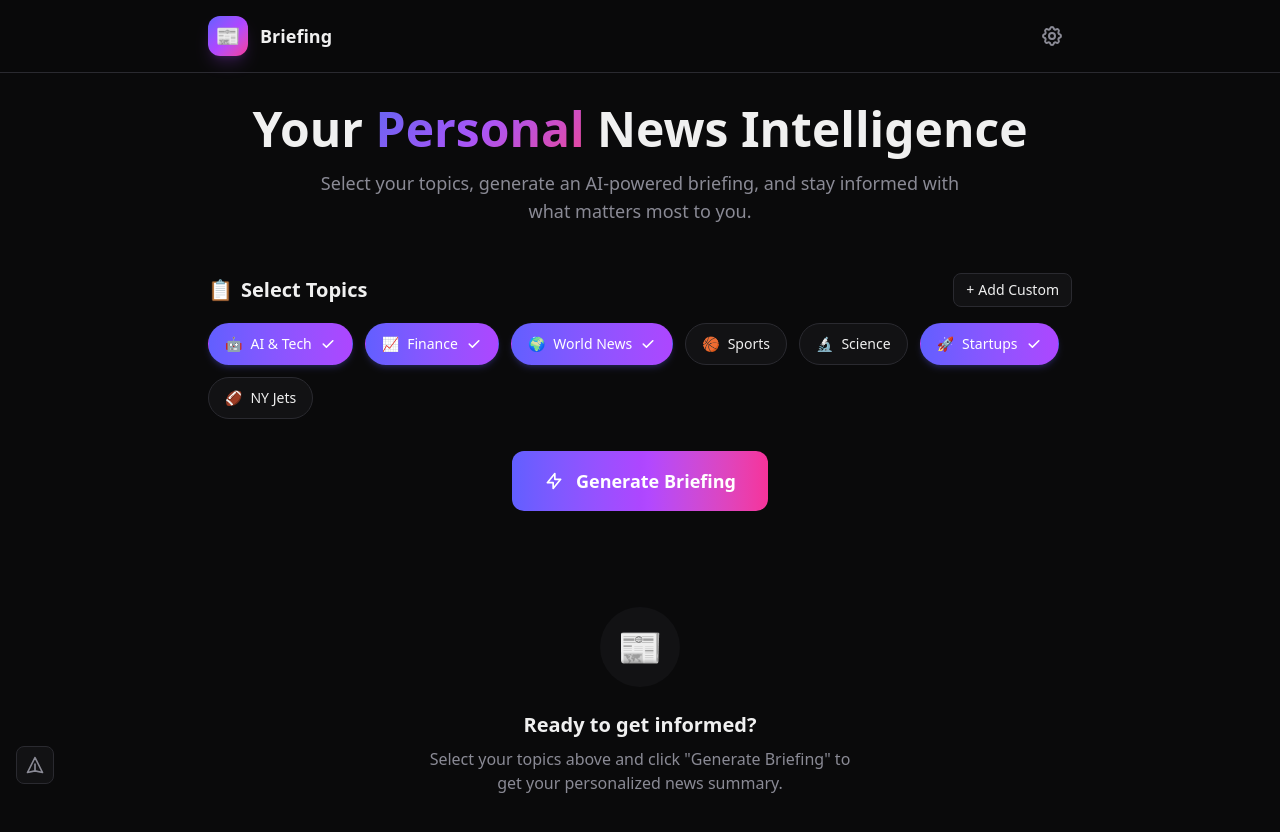
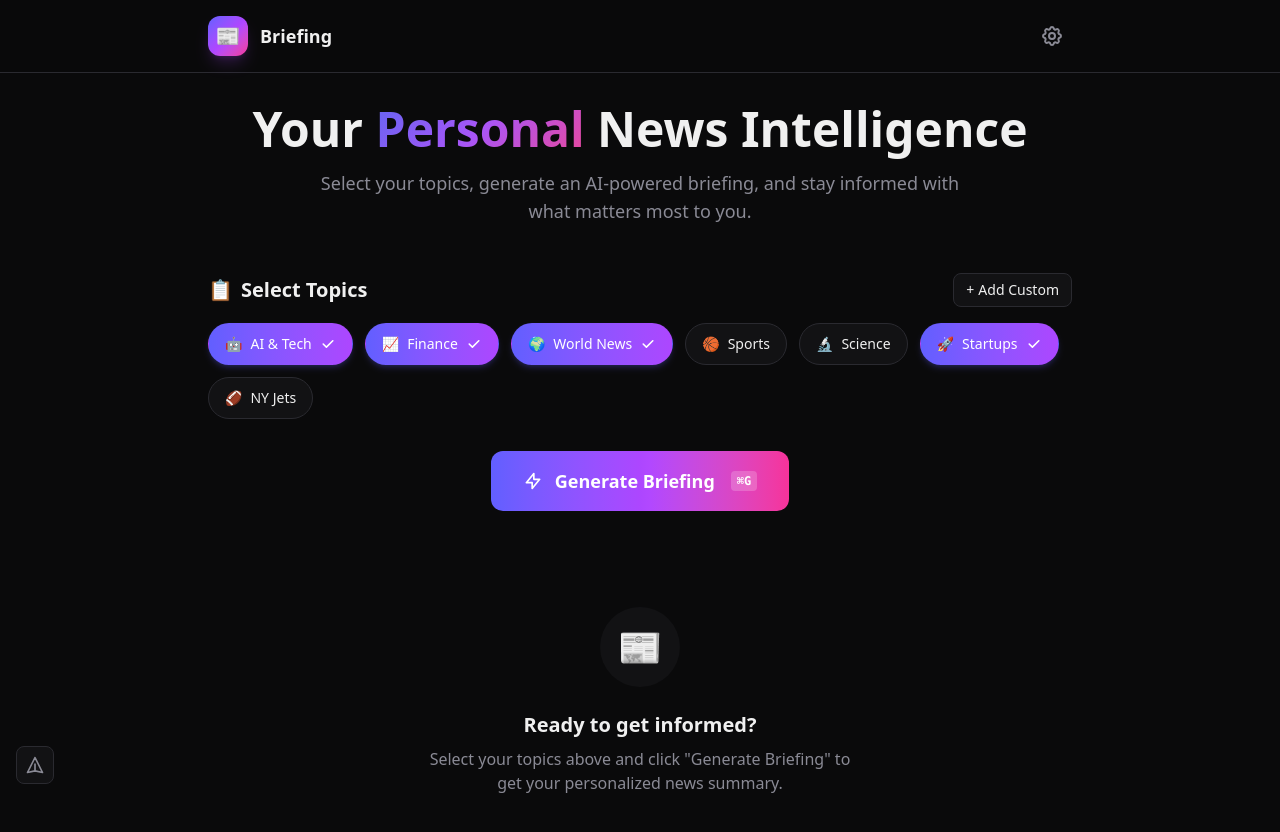
Before and after one commit to jschorr2121/briefing, a Next.js app: page / in a window 1280 px wide. Shown: the top 832 px of the page. Built offline with nearby package versions, Linux system fonts and the light colour scheme.

Commit message:
style: Add keyboard shortcut indicator to Generate button
- Shows ⌘G on desktop to indicate shortcut
- Hidden on mobile for cleaner UI

```diff
--- a/src/components/GenerateButton.tsx
+++ b/src/components/GenerateButton.tsx
@@ -51,6 +51,7 @@ export function GenerateButton({ onClick, isLoading, disabled }: GenerateButtonP
             />
           </svg>
           <span>Generate Briefing</span>
+          <kbd className="hidden sm:inline-block ml-1 px-1.5 py-0.5 text-xs rounded bg-white/20 font-mono">⌘G</kbd>
         </>
       )}
     </button>
```
